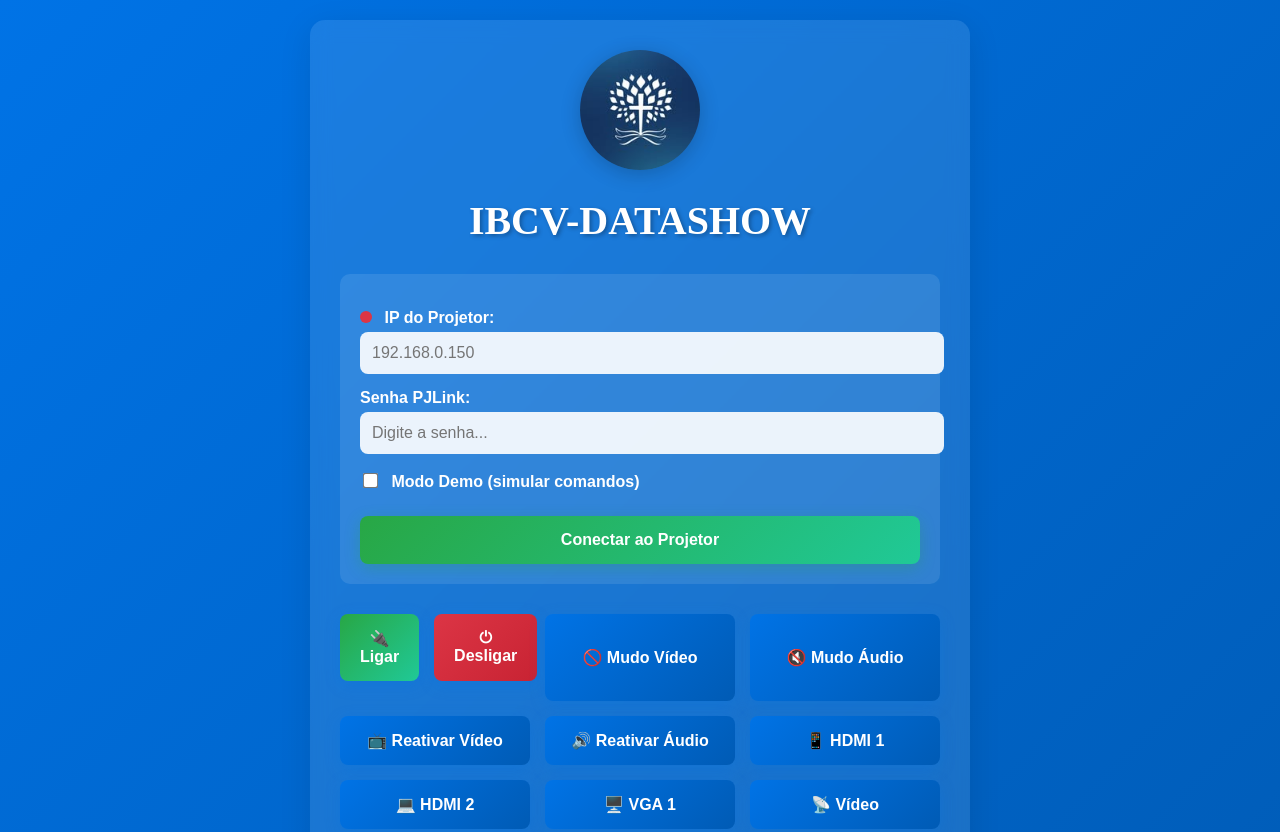
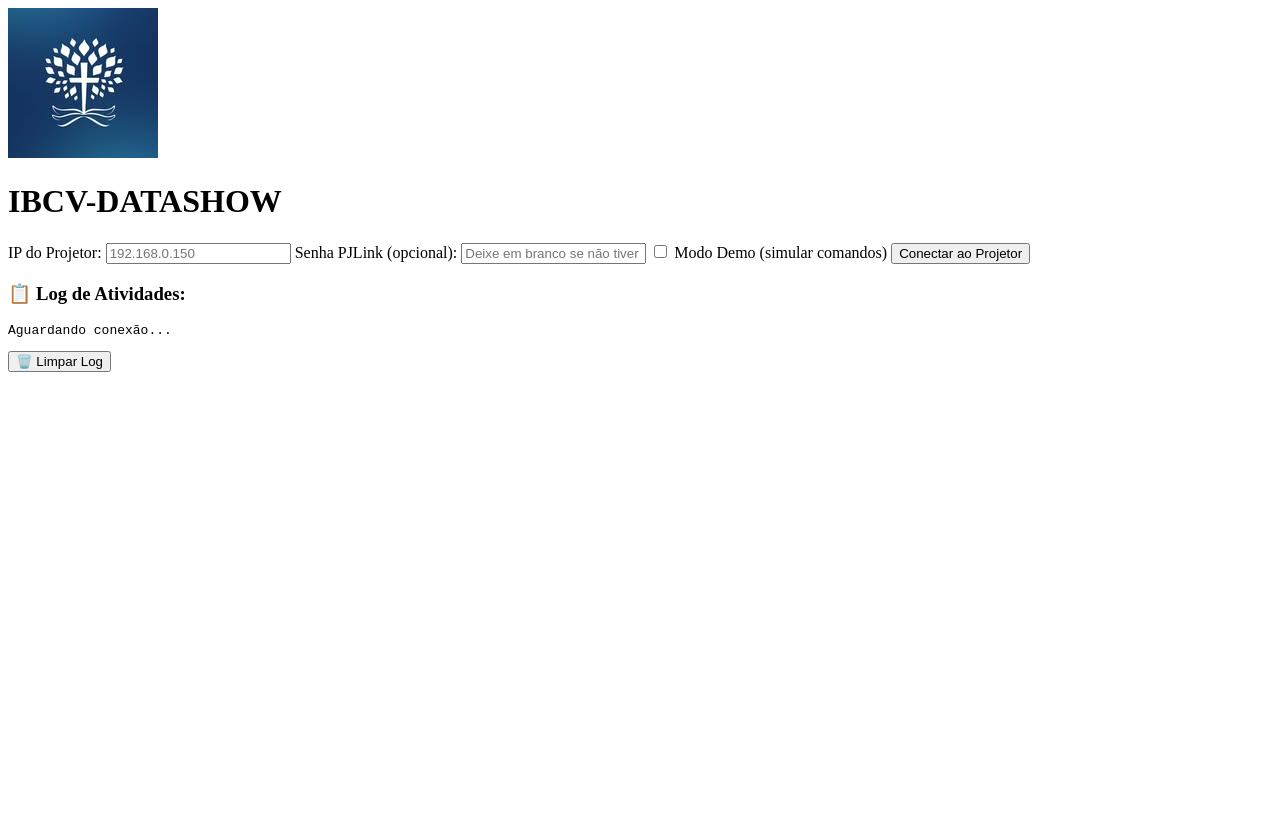
Before and after one commit to ElderCostta/IBCV-DATASHOW, a plain HTML site: page index.html in a window 1280 px wide. Shown: the top 832 px of the page. After the commit the page ends 800 px from the top, so only its background shows below. Drawn offline with Linux system fonts and the light colour scheme.

Commit message:
Update index.html

```diff
--- a/index.html
+++ b/index.html
@@ -6,186 +6,11 @@
   <title>IBCV - DATASHOW</title>
   <link rel="manifest" href="manifest.json">
   <style>
-    body {
-      font-family: Arial, Helvetica, sans-serif;
-      text-align: center;
-      padding: 20px;
-      background: linear-gradient(135deg, #0073e6, #005bb5);
-      min-height: 100vh;
-      margin: 0;
-      color: white;
-    }
-
-    .container {
-      max-width: 600px;
-      margin: 0 auto;
-      background: rgba(255, 255, 255, 0.1);
-      padding: 30px;
-      border-radius: 15px;
-      backdrop-filter: blur(10px);
-      box-shadow: 0 8px 32px rgba(0, 0, 0, 0.1);
-    }
-
-    .logo {
-      width: 120px;
-      height: 120px;
-      margin: 0 auto 20px;
-      border-radius: 50%;
-      overflow: hidden;
-      display: flex;
-      align-items: center;
-      justify-content: center;
-      box-shadow: 0 4px 20px rgba(0, 0, 0, 0.2);
-    }
-
-    .logo img {
-      width: 100%;
-      height: 100%;
-      object-fit: contain;
-    }
-
-    h1 {
-      font-family: 'Times New Roman', Times, serif;
-      color: white;
-      margin-bottom: 30px;
-      font-size: 2.5em;
-      text-shadow: 2px 2px 4px rgba(0, 0, 0, 0.3);
-    }
-
-    .config {
-      margin-bottom: 30px;
-      background: rgba(255, 255, 255, 0.1);
-      padding: 20px;
-      border-radius: 10px;
-    }
-
-    .config label {
-      display: block;
-      margin: 15px 0;
-      text-align: left;
-      font-weight: bold;
-    }
-
-    .config input {
-      width: 100%;
-      padding: 12px;
-      margin-top: 5px;
-      border: none;
-      border-radius: 8px;
-      font-size: 16px;
-      background: rgba(255, 255, 255, 0.9);
-      color: #333;
-    }
-
-    .config input[type="checkbox"] {
-      width: auto;
-      margin-right: 10px;
-      transform: scale(1.2);
-    }
-
-    .controles {
-      display: grid;
-      grid-template-columns: repeat(auto-fit, minmax(150px, 1fr));
-      gap: 15px;
-      margin-bottom: 30px;
-    }
-
-    button {
-      padding: 15px 20px;
-      background: linear-gradient(135deg, #0073e6, #005bb5);
-      border: none;
-      color: white;
-      border-radius: 8px;
-      cursor: pointer;
-      font-size: 16px;
-      font-weight: bold;
-      transition: all 0.3s ease;
-      box-shadow: 0 4px 15px rgba(0, 115, 230, 0.3);
-    }
-
-    button:hover {
-      transform: translateY(-2px);
-      box-shadow: 0 6px 20px rgba(0, 115, 230, 0.4);
-      background: linear-gradient(135deg, #005bb5, #004494);
-    }
-
-    button:active {
-      transform: translateY(0);
-    }
-
-    #conectar {
-      background: linear-gradient(135deg, #28a745, #20c997);
-      box-shadow: 0 4px 15px rgba(40, 167, 69, 0.3);
-      width: 100%;
-      margin-top: 10px;
-    }
-
-    #conectar:hover {
-      background: linear-gradient(135deg, #20c997, #17a2b8);
-      box-shadow: 0 6px 20px rgba(40, 167, 69, 0.4);
-    }
-
-    .power-buttons {
-      display: grid;
-      grid-template-columns: 1fr 1fr;
-      gap: 15px;
-      margin-bottom: 20px;
-    }
-
-    .power-on {
-      background: linear-gradient(135deg, #28a745, #20c997) !important;
-    }
-
-    .power-off {
-      background: linear-gradient(135deg, #dc3545, #c82333) !important;
-    }
-
-    pre {
-      background: rgba(0, 0, 0, 0.3);
-      padding: 15px;
-      border-radius: 8px;
-      text-align: left;
-      max-width: 100%;
-      margin: 20px 0;
-      color: #fff;
-      font-family: 'Courier New', monospace;
-      max-height: 200px;
-      overflow-y: auto;
-      border: 1px solid rgba(255, 255, 255, 0.2);
-    }
-
-    .status-indicator {
-      display: inline-block;
-      width: 12px;
-      height: 12px;
-      border-radius: 50%;
-      margin-right: 8px;
-      background: #dc3545;
-    }
-
-    .status-indicator.connected {
-      background: #28a745;
-    }
-
-    @media (max-width: 600px) {
-      .container {
-        margin: 10px;
-        padding: 20px;
-      }
-
-      .controles {
-        grid-template-columns: 1fr;
-      }
-
-      .power-buttons {
-        grid-template-columns: 1fr;
-      }
-    }
+    /* ... (mantém os estilos que já estavam no seu código) ... */
   </style>
 </head>
 <body>
   <div class="container">
-    <!-- Logo IBCV -->
     <div class="logo">
       <img src="LogoIBCV.jpg" alt="Logo IBCV">
     </div>
@@ -199,8 +24,8 @@
         <input id="ip" type="text" placeholder="192.168.0.150" />
       </label>
       <label>
-        Senha PJLink:
-        <input id="senha" type="password" placeholder="Digite a senha..." />
+        Senha PJLink (opcional):
+        <input id="senha" type="password" placeholder="Deixe em branco se não tiver" />
       </label>
       <label>
         <input id="demo" type="checkbox" />
@@ -209,21 +34,7 @@
       <button id="conectar">Conectar ao Projetor</button>
     </div>
 
-    <div class="controles">
-      <div class="power-buttons">
-        <button class="power-on" onclick="enviarComando('%1POWR 1')">🔌 Ligar</button>
-        <button class="power-off" onclick="enviarComando('%1POWR 0')">⏻ Desligar</button>
-      </div>
-
-      <button onclick="enviarComando('%1AVMT 31')">🚫 Mudo Vídeo</button>
-      <button onclick="enviarComando('%1AVMT 11')">🔇 Mudo Áudio</button>
-      <button onclick="enviarComando('%1AVMT 30')">📺 Reativar Vídeo</button>
-      <button onclick="enviarComando('%1AVMT 10')">🔊 Reativar Áudio</button>
-      <button onclick="enviarComando('%1INPT 31')">📱 HDMI 1</button>
-      <button onclick="enviarComando('%1INPT 32')">💻 HDMI 2</button>
-      <button onclick="enviarComando('%1INPT 11')">🖥️ VGA 1</button>
-      <button onclick="enviarComando('%1INPT 21')">📡 Vídeo</button>
-    </div>
+    <!-- ... seus botões e controles continuam iguais ... -->
 
     <div>
       <h3>📋 Log de Atividades:</h3>
@@ -249,7 +60,7 @@
 
     document.getElementById("conectar").addEventListener("click", () => {
       ipProjetor = document.getElementById("ip").value.trim();
-      senhaPJLink = document.getElementById("senha").value.trim();
+      senhaPJLink = document.getElementById("senha").value.trim(); // Agora opcional
       modoDemo = document.getElementById("demo").checked;
 
       if (!ipProjetor && !modoDemo) {
@@ -294,10 +105,14 @@
         return;
       }
 
+      // Se senha não for digitada, envia só com IP e comando
+      const bodyReq = { ip: ipProjetor, comando };
+      if (senhaPJLink) bodyReq.senha = senhaPJLink;
+
       fetch(`http://${ipBridge}:${portaBridge}/comando`, {
         method: "POST",
         headers: { "Content-Type": "application/json" },
-        body: JSON.stringify({ ip: ipProjetor, senha: senhaPJLink, comando })
+        body: JSON.stringify(bodyReq)
       })
         .then(res => res.text())
         .then(txt => {
```
